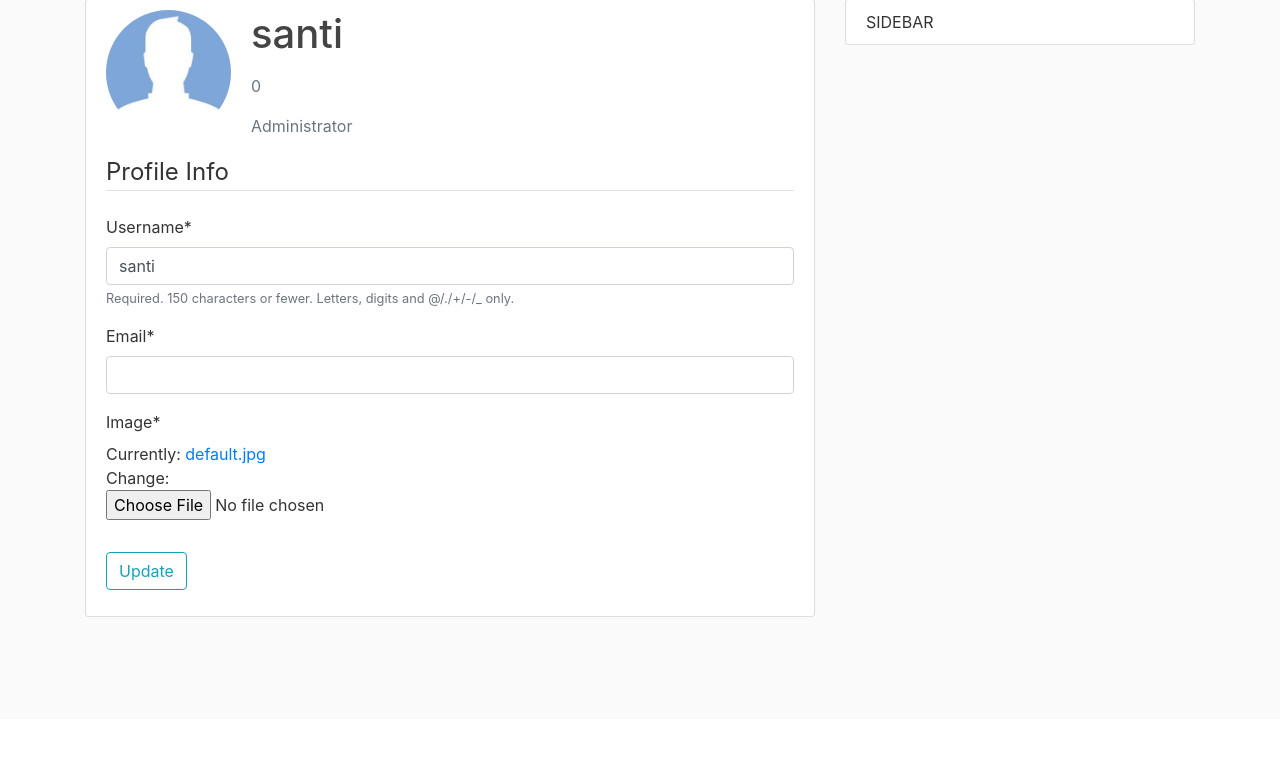
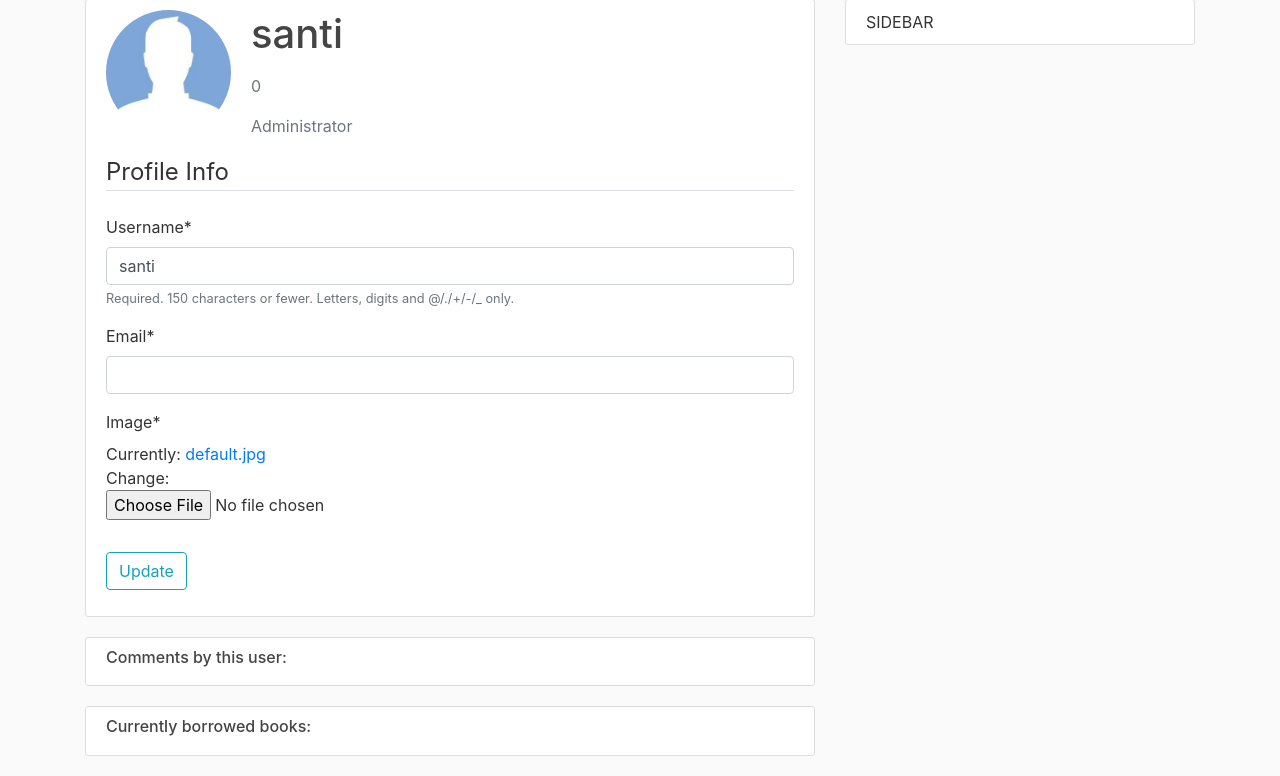
Before and after one commit to LorenzoCA1/SECURDEMP, a Django app: page /profile/ in a window 1280 px wide. Shown: the part 81-857 px from the top of the page. Before the commit the page ends 698 px from the top, so only its background shows below. Run offline with Django 3.2, Linux system fonts and the light colour scheme; a user stored in the database is signed in; data comes from the database, SQL or seed files in the repository; both versions use the stored data as it was after the commit; some libraries are stand-ins or nearby versions.

Commit message:
user profile has currently borrowed books and comments by the user

```diff
--- a/users/templates/users/profile.html
+++ b/users/templates/users/profile.html
@@ -23,4 +23,20 @@
 			</div>
 		</form>
 	</div>
+	<div class="content-section">
+		<h6 class="mr-2">Comments by this user:</h6>
+		{% for comment in user.comment_set.all %}
+			<hr>
+			<p>{{ comment.comment }}</p>
+			<p class="text-muted"><strong>Commented on:</strong> <a class="article-title" href="{% url 'book-detail' comment.book.id %}">{{ comment.book }}</a></p>
+		{% endfor %}
+	</div>
+	<div class="content-section">
+		<h6 class="mr-2">Currently borrowed books:</h6>
+		{% for bookinstance in user.bookinstance_set.all %}
+			<hr>
+			<a class="article-title" href="{% url 'book-detail' bookinstance.book.id %}">{{ bookinstance.book }}</a>
+			<p class="text-muted"><strong>Due back:</strong> {{bookinstance.due_back}}</p>
+		{% endfor %}
+	</div>
 {% endblock content %}
```
Also changed, not shown: db.sqlite3.
